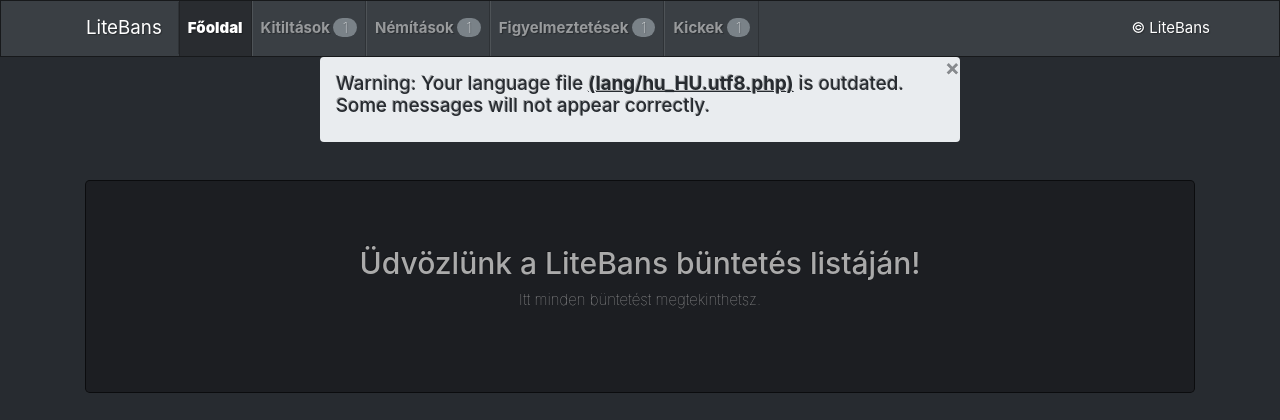
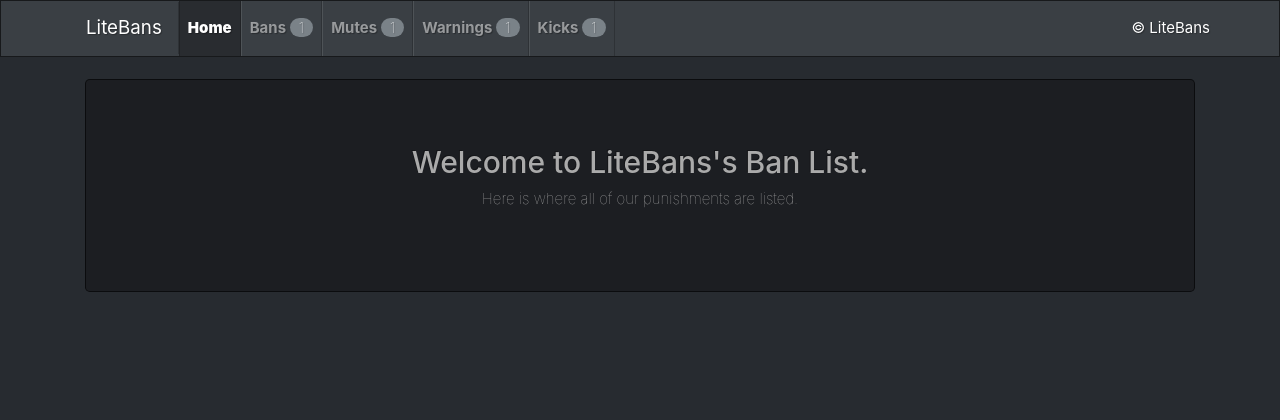
Before and after one commit to adamkajeee/vanelly, a PHP site: page /index.php in a window 1280 px wide. Shown: the top 420 px of the page. Run offline with PHP 8.4, Linux system fonts and the light colour scheme; tables that the repository leaves empty or names only in its code hold one stand-in row (values such as "Sample post").

Commit message:
Update settings.php

```diff
--- a/inc/settings.php
+++ b/inc/settings.php
@@ -5,7 +5,7 @@
 
     public function __construct($connect = true) {
         // Web interface language. Languages are stored in the "lang/" directory.
-        $this->lang = 'hu_HU.utf8';
+        $this->lang = 'en_US.utf8';
 
         // Database information
         $this->host = 'mysql.srkhost.eu';
```
